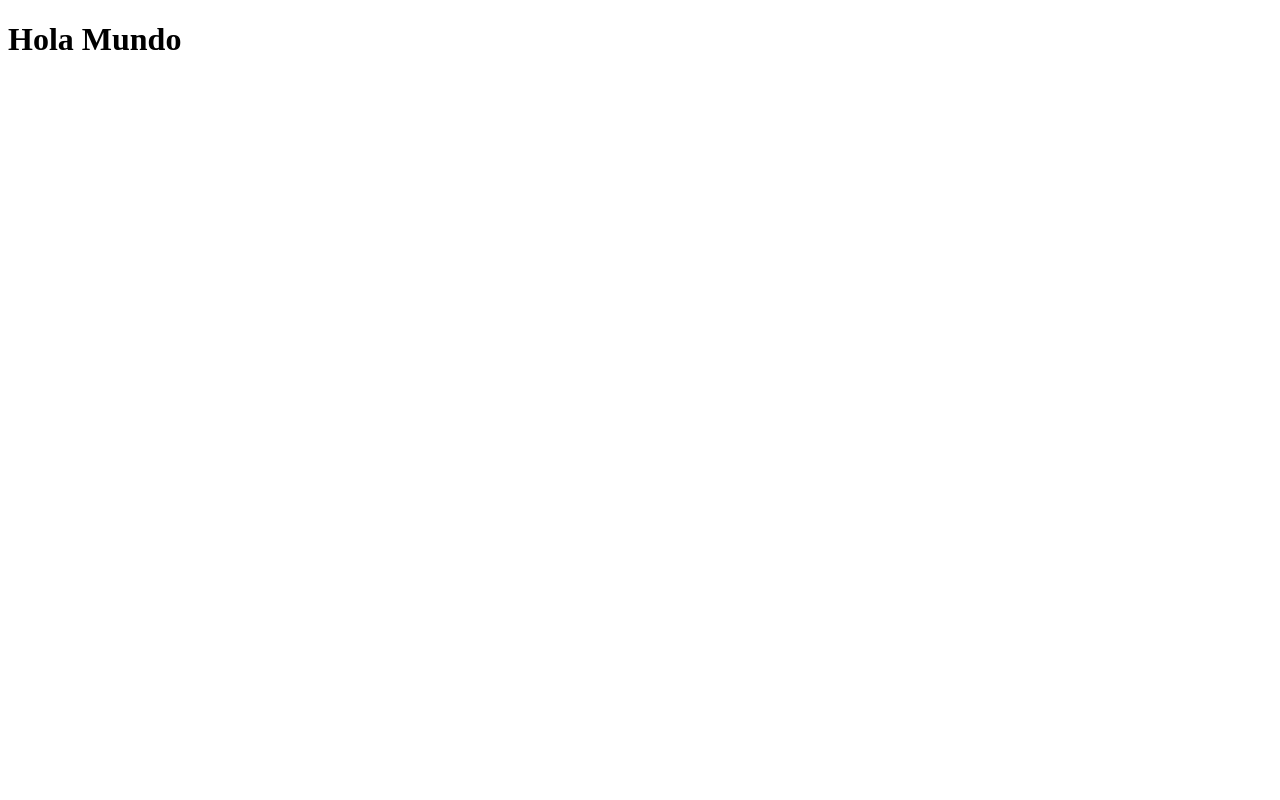
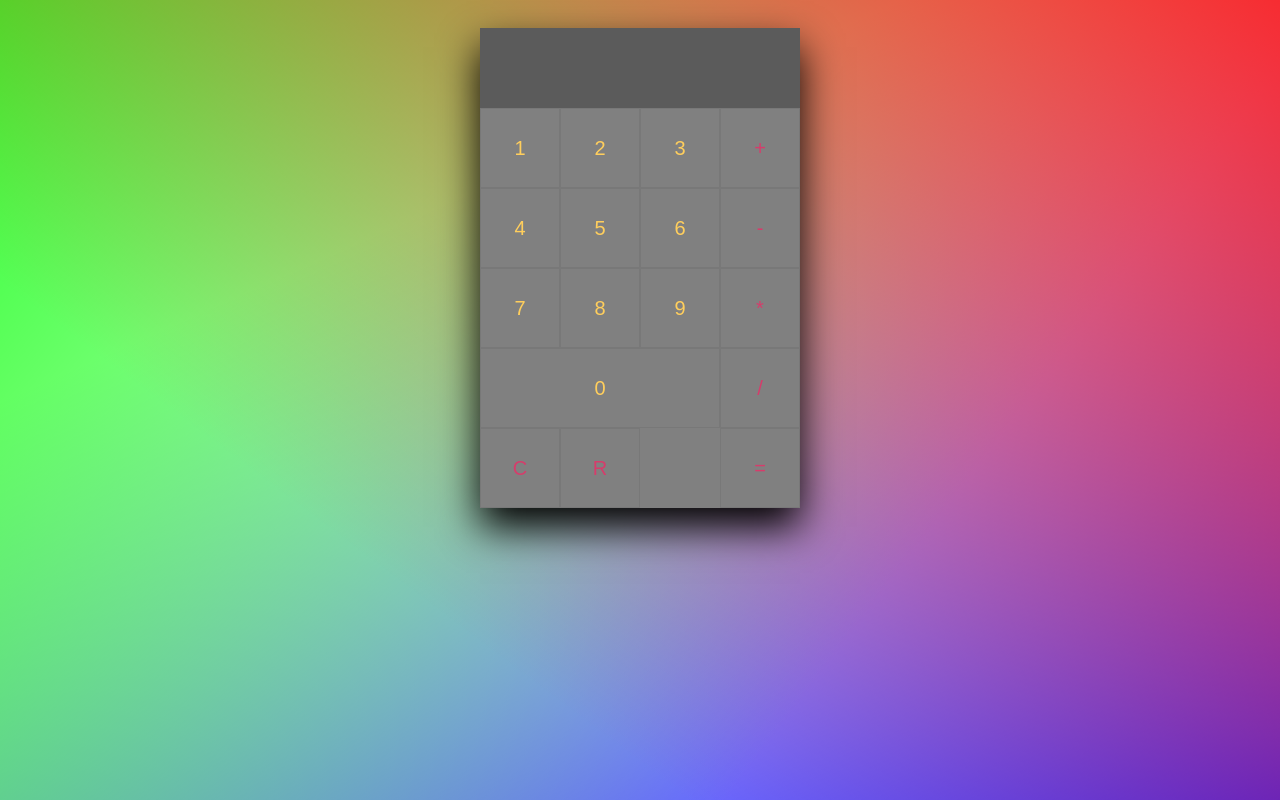
Before and after one commit to borjalan/react-calc-app, a React (Create React App) app: page / in a window 1280 px wide. Built offline with nearby package versions, Linux system fonts and the light colour scheme.

Commit message:
Basic Model

```diff
--- a/public/index.html
+++ b/public/index.html
@@ -5,11 +5,7 @@
     <link rel="icon" href="%PUBLIC_URL%/favicon.ico" />
     <meta name="viewport" content="width=device-width, initial-scale=1" />
     <meta name="theme-color" content="#000000" />
-    <meta
-      name="description"
-      content="Calculadora hecha con react"
-    />
-    <link rel="manifest" href="%PUBLIC_URL%/manifest.json" />
+    <meta name="description" content="Calculadora hecha con react" />
     <title>Calculadora React</title>
   </head>
   <body>
--- /dev/null
+++ b/src/App.css
@@ -0,0 +1,93 @@
+body {
+  position: relative;
+  height: 100%;
+  background-image: linear-gradient(
+      217deg,
+      rgba(255, 0, 0, 0.8),
+      rgba(255, 0, 0, 0) 70.71%
+    ),
+    linear-gradient(127deg, rgba(0, 255, 0, 0.8), rgba(0, 255, 0, 0) 70.71%),
+    linear-gradient(336deg, rgba(0, 0, 255, 0.8), rgba(0, 0, 255, 0) 70.71%);
+  background-repeat: no-repeat;
+  background-attachment: fixed;
+  padding-top: 20px;
+  user-select: none;
+}
+
+.react-calculadora {
+  position: relative;
+  margin: 0 auto;
+  width: 320px;
+  background-color: gray;
+  box-shadow: 0 19px 38px black;
+}
+
+button {
+  outline: none;
+  border: 0;
+  padding: 16px;
+  font-size: 20px;
+  line-height: 1;
+  background-color: transparent;
+  color: #ffce5c;
+  transition: all 300ms;
+  border: 1px solid #0001;
+}
+
+button:hover {
+  color: #00a3f5;
+  border: 2px solid #000000;
+  font-size: 28px;
+}
+
+.result {
+  position: relative;
+  width: 320px;
+  height: 80px;
+  padding: 8px;
+  overflow: hidden;
+  background-color: rgba(19, 19, 19, 0.336);
+  font-size: 32px;
+  line-height: 2;
+  color: #60d63c;
+  text-align: right;
+  direction: rtl;
+  white-space: nowrap;
+  box-sizing: border-box;
+}
+
+.functions button,
+.math-operations button {
+  display: inline-block;
+  width: 80px;
+  height: 80px;
+  color: #d63c6b;
+}
+
+.functions button:hover,
+.math-operations button:hover {
+  color: #00a3f5;
+  font-size: 38px;
+}
+
+.numbers {
+  width: 240px;
+  float: left;
+}
+
+.numbers button {
+  display: block;
+  position: relative;
+  width: 80px;
+  height: 80px;
+  float: left;
+}
+
+.numbers button:last-child {
+  width: 100%;
+}
+
+.functions {
+  float: left;
+  width: 240px;
+}
--- /dev/null
+++ b/src/App.jsx
@@ -0,0 +1,36 @@
+import React from "react";
+import "./App.css";
+
+const App = () => {
+  console.log("Renderizado de App");
+  return (
+    <main className="react-calculadora">
+      <div className="result"></div>
+      <div className="numbers">
+        <button>1</button>
+        <button>2</button>
+        <button>3</button>
+        <button>4</button>
+        <button>5</button>
+        <button>6</button>
+        <button>7</button>
+        <button>8</button>
+        <button>9</button>
+        <button>0</button>
+      </div>
+      <div className="functions">
+        <button>C</button>
+        <button>R</button>
+      </div>
+      <div className="math-operations">
+        <button>+</button>
+        <button>-</button>
+        <button>*</button>
+        <button>/</button>
+        <button>=</button>
+      </div>
+    </main>
+  );
+};
+
+export default App;
--- a/src/index.js
+++ /dev/null
@@ -1,4 +0,0 @@
-import React from "react";
-import ReactDOM from "react-dom";
-
-ReactDOM.render(<h1>Hola Mundo</h1>, document.getElementById("root"));
--- /dev/null
+++ b/src/index.jsx
@@ -0,0 +1,5 @@
+import React from "react";
+import ReactDOM from "react-dom";
+import App from "./App";
+
+ReactDOM.render(<App />, document.getElementById("root"));
```
Also changed, not shown: public/manifest.json (deleted).
